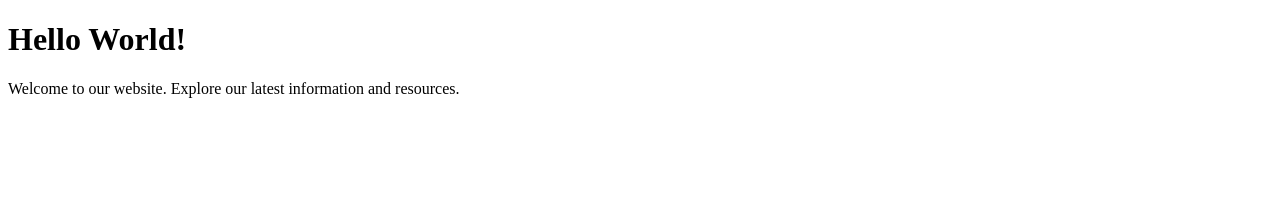
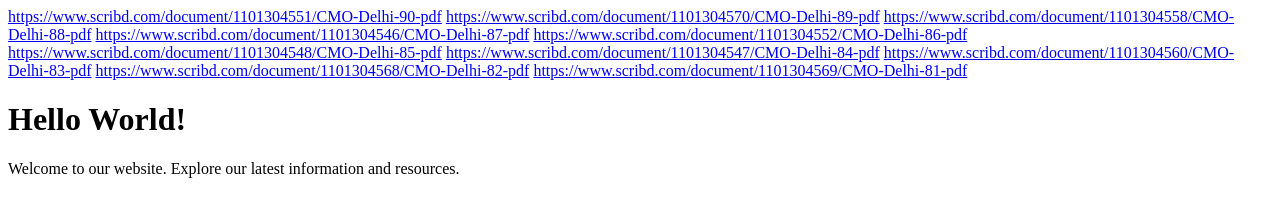
Before and after one commit to acedeveloper-byte/travelgoeasy.com, a plain HTML site: page index-test.html in a window 1280 px wide. Drawn offline with Linux system fonts and the light colour scheme.

Commit message:
Update index-test.html

```diff
--- a/index-test.html
+++ b/index-test.html
@@ -11,11 +11,22 @@
     <meta name="robots" content="index, follow">
     <meta name="googlebot" content="index, follow">
 
-    <link rel="canonical" href="https://www.traveleasytrips.com">
+    <link rel="canonical" href="https://www.traveleasytrips.com/index-test.html">
 
 </head>
 <body>
     <main>
+<a href="https://www.scribd.com/document/1101304551/CMO-Delhi-90-pdf">https://www.scribd.com/document/1101304551/CMO-Delhi-90-pdf</a>
+<a href="https://www.scribd.com/document/1101304570/CMO-Delhi-89-pdf">https://www.scribd.com/document/1101304570/CMO-Delhi-89-pdf</a>
+<a href="https://www.scribd.com/document/1101304558/CMO-Delhi-88-pdf">https://www.scribd.com/document/1101304558/CMO-Delhi-88-pdf</a>
+<a href="https://www.scribd.com/document/1101304546/CMO-Delhi-87-pdf">https://www.scribd.com/document/1101304546/CMO-Delhi-87-pdf</a>
+<a href="https://www.scribd.com/document/1101304552/CMO-Delhi-86-pdf">https://www.scribd.com/document/1101304552/CMO-Delhi-86-pdf</a>
+<a href="https://www.scribd.com/document/1101304548/CMO-Delhi-85-pdf">https://www.scribd.com/document/1101304548/CMO-Delhi-85-pdf</a>
+<a href="https://www.scribd.com/document/1101304547/CMO-Delhi-84-pdf">https://www.scribd.com/document/1101304547/CMO-Delhi-84-pdf</a>
+<a href="https://www.scribd.com/document/1101304560/CMO-Delhi-83-pdf">https://www.scribd.com/document/1101304560/CMO-Delhi-83-pdf</a>
+<a href="https://www.scribd.com/document/1101304568/CMO-Delhi-82-pdf">https://www.scribd.com/document/1101304568/CMO-Delhi-82-pdf</a>
+<a href="https://www.scribd.com/document/1101304569/CMO-Delhi-81-pdf">https://www.scribd.com/document/1101304569/CMO-Delhi-81-pdf</a>
+
         <h1>Hello World!</h1>
         <p>Welcome to our website. Explore our latest information and resources.</p>
     </main>
```
